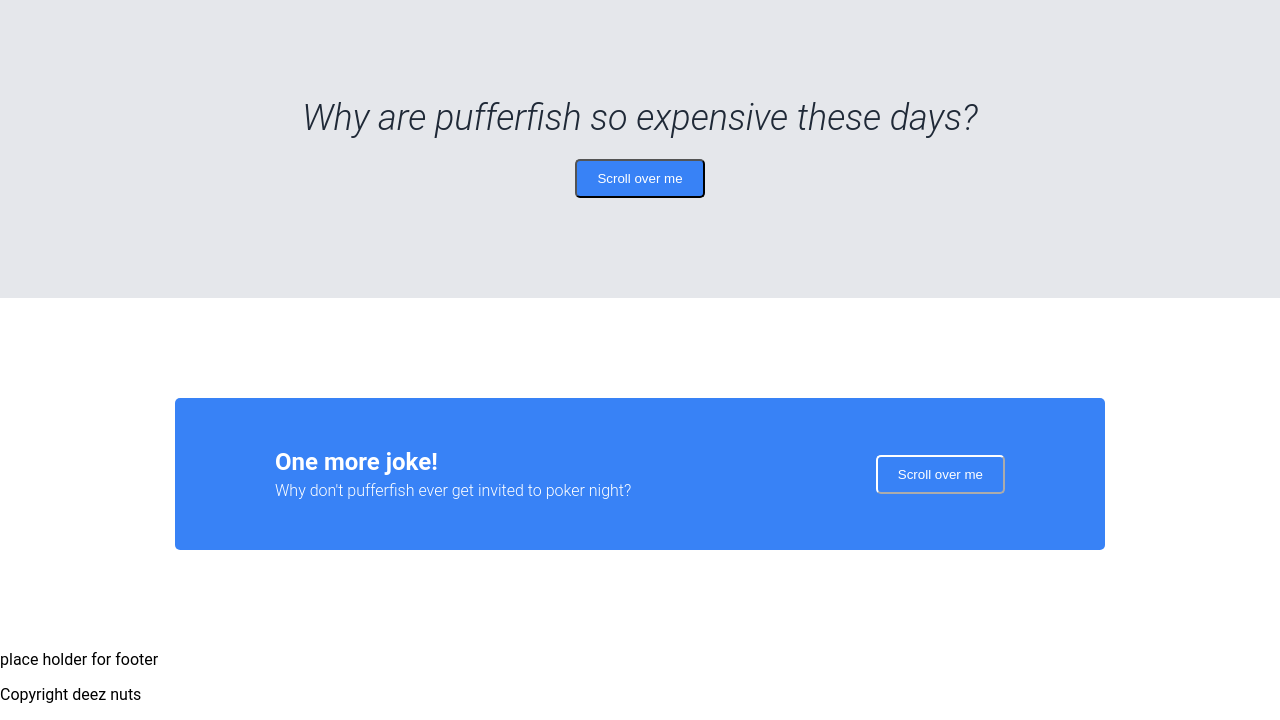
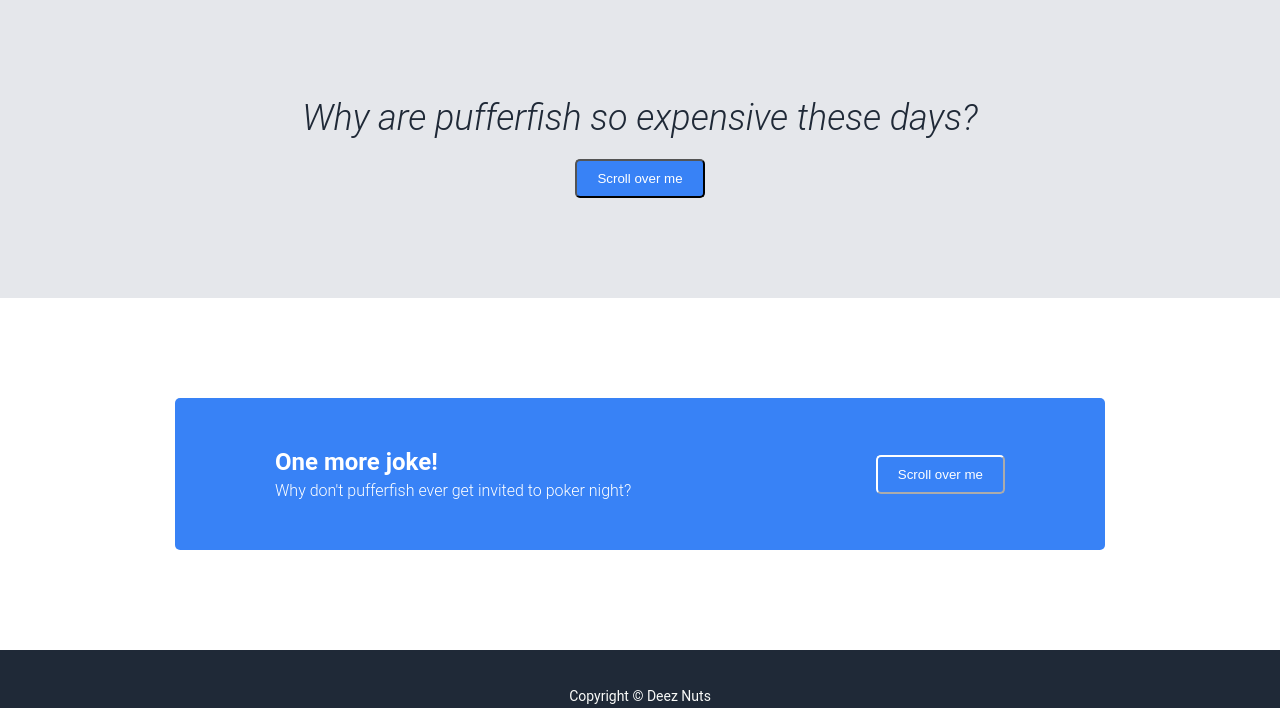
Before and after one commit to joshedralin/odin-landing-page, a plain HTML site: page index.html in a window 1280 px wide. Shown: the part 884-1604 px from the top of the page. Drawn offline with Linux system fonts and the light colour scheme; a web font is replaced by a local one.

Commit message:
Finish footer styling

```diff
--- a/index.html
+++ b/index.html
@@ -76,7 +76,8 @@
     </div>
     <!-- end of 4th section -->
 
-    <div>place holder for footer</div>
-    <p>Copyright deez nuts</p>
+    <div class="footer">
+        <p>Copyright &#169 Deez Nuts</p>
+    </div>
 </body>
 </html>
--- a/style.css
+++ b/style.css
@@ -36,7 +36,7 @@ ul {
 .hero-main-text {
     font-weight: 900px;
     font-size: 48px;
-    color: #F9FAF8
+    color: #F9FAF8;
 }
 
 .top-header li, .bottom-header div p {
@@ -145,3 +145,17 @@ button {
 .fourth-section button {
     border-color: white;
 }
+
+.footer{
+    display:flex;
+    background-color: #1F2937;
+    color:#F9FAF8;
+    justify-content: center;
+    align-items: flex-end;
+    padding-top: 24px;
+    font-size: 14px;
+}
+
+.footer p{
+    margin-bottom: 4px;
+}
```
